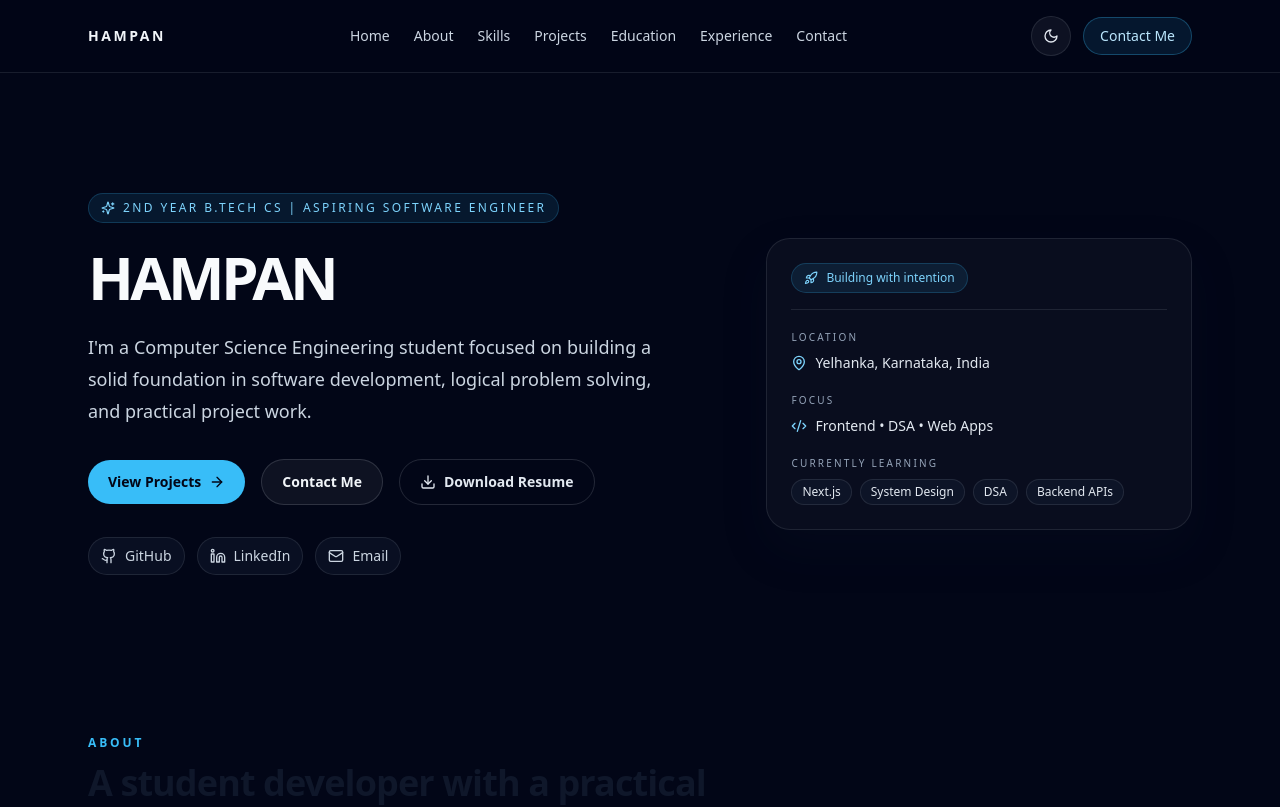
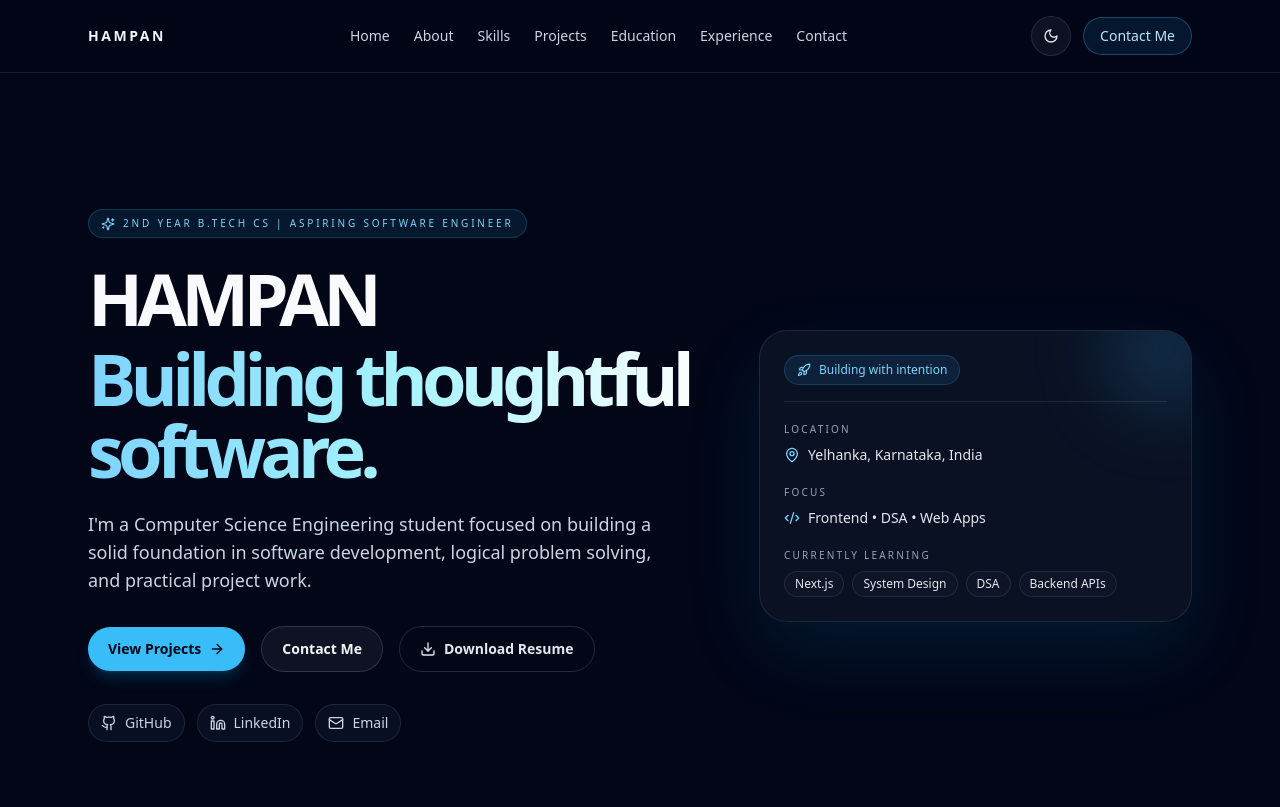
Before and after one commit to Hampan29/my_portfolio, a Next.js app: page / in a window 1280 px wide. Shown: the top 807 px of the page. Built offline with nearby package versions, Linux system fonts and the light colour scheme.

Commit message:
Enhance hero section typography and motion

```diff
--- a/app/page.tsx
+++ b/app/page.tsx
@@ -173,78 +173,118 @@ export default function Home() {
       <main className="mx-auto max-w-6xl px-6 pb-16 pt-10 md:pt-20">
         <motion.section
           id="home"
-          initial={{ opacity: 0, y: 20 }}
+          initial={{ opacity: 0, y: 28 }}
           animate={{ opacity: 1, y: 0 }}
-          transition={{ duration: 0.6, ease: 'easeOut' }}
-          className="grid items-center gap-10 pb-16 pt-10 md:grid-cols-[1.2fr_0.8fr] md:pb-20"
+          transition={{ duration: 0.7, ease: 'easeOut' }}
+          className="relative grid items-center gap-12 pb-16 pt-10 md:grid-cols-[1.18fr_0.82fr] md:pb-20 md:pt-14"
         >
-          <div>
-            <div className="mb-6 inline-flex items-center gap-2 rounded-full border border-sky-400/20 bg-sky-400/10 px-3 py-1.5 text-xs font-medium uppercase tracking-[0.2em] text-sky-300">
+          <div className="relative">
+            <motion.div
+              initial={{ opacity: 0, y: 18 }}
+              animate={{ opacity: 1, y: 0 }}
+              transition={{ duration: 0.5, delay: 0.1 }}
+              className="mb-6 inline-flex items-center gap-2 rounded-full border border-sky-400/20 bg-sky-400/10 px-3 py-1.5 text-[10px] font-medium uppercase tracking-[0.28em] text-sky-300"
+            >
               <Sparkles className="h-3.5 w-3.5" />
               2nd Year B.Tech CS | Aspiring Software Engineer
-            </div>
+            </motion.div>
 
-            <h1 className="max-w-xl text-4xl font-semibold tracking-[-0.06em] text-slate-50 md:text-6xl">
-              HAMPAN
-            </h1>
+            <motion.h1
+              initial={{ opacity: 0, y: 22 }}
+              animate={{ opacity: 1, y: 0 }}
+              transition={{ duration: 0.7, delay: 0.15 }}
+              className="max-w-2xl text-5xl font-black leading-[0.95] tracking-[-0.08em] text-slate-50 md:text-7xl"
+            >
+              <span className="block">HAMPAN</span>
+              <span className="mt-2 block bg-gradient-to-r from-sky-300 via-cyan-200 to-white bg-clip-text text-transparent">
+                Building thoughtful software.
+              </span>
+            </motion.h1>
 
-            <p className="mt-6 max-w-xl text-lg leading-8 text-slate-300">
+            <motion.p
+              initial={{ opacity: 0, y: 22 }}
+              animate={{ opacity: 1, y: 0 }}
+              transition={{ duration: 0.7, delay: 0.25 }}
+              className="mt-6 max-w-xl text-base leading-8 text-slate-300 md:text-lg"
+            >
               I&apos;m a Computer Science Engineering student focused on building a solid foundation in software
               development, logical problem solving, and practical project work.
-            </p>
+            </motion.p>
 
-            <div className="mt-8 flex flex-wrap items-center gap-4">
-              <a
+            <motion.div
+              initial={{ opacity: 0, y: 22 }}
+              animate={{ opacity: 1, y: 0 }}
+              transition={{ duration: 0.7, delay: 0.35 }}
+              className="mt-8 flex flex-wrap items-center gap-4"
+            >
+              <motion.a
+                whileHover={{ y: -1, scale: 1.01 }}
+                whileTap={{ scale: 0.99 }}
                 href="#projects"
-                className="inline-flex items-center gap-2 rounded-full bg-sky-400 px-5 py-3 text-sm font-semibold text-slate-950 transition hover:bg-sky-300"
+                className="inline-flex items-center gap-2 rounded-full bg-sky-400 px-5 py-3 text-sm font-semibold text-slate-950 shadow-lg shadow-sky-500/20 transition hover:bg-sky-300"
               >
                 View Projects
                 <ArrowRight className="h-4 w-4" />
-              </a>
-              <a
+              </motion.a>
+              <motion.a
+                whileHover={{ y: -1 }}
+                whileTap={{ scale: 0.99 }}
                 href="#contact"
                 className="inline-flex items-center gap-2 rounded-full border border-slate-200/15 bg-white/5 px-5 py-3 text-sm font-semibold text-slate-100 transition hover:border-sky-400/40 hover:text-sky-300"
               >
                 Contact Me
-              </a>
-              <a
+              </motion.a>
+              <motion.a
+                whileHover={{ y: -1 }}
+                whileTap={{ scale: 0.99 }}
                 href="/resume.pdf"
                 download
                 className="inline-flex items-center gap-2 rounded-full border border-slate-200/15 bg-transparent px-5 py-3 text-sm font-semibold text-slate-200 transition hover:border-slate-200/40 hover:text-white"
               >
                 <Download className="h-4 w-4" />
                 Download Resume
-              </a>
-            </div>
+              </motion.a>
+            </motion.div>
 
-            <div className="mt-8 flex flex-wrap items-center gap-3 text-sm text-slate-300">
-              <a href="https://github.com/Hampan29" className="inline-flex items-center gap-2 rounded-full border border-slate-200/10 bg-slate-900/60 px-3 py-2 hover:text-sky-300" target="_blank" rel="noreferrer">
+            <motion.div
+              initial={{ opacity: 0, y: 18 }}
+              animate={{ opacity: 1, y: 0 }}
+              transition={{ duration: 0.7, delay: 0.45 }}
+              className="mt-8 flex flex-wrap items-center gap-3 text-sm text-slate-300"
+            >
+              <a href="https://github.com/Hampan29" className="inline-flex items-center gap-2 rounded-full border border-slate-200/10 bg-slate-900/60 px-3 py-2 transition hover:border-sky-400/40 hover:text-sky-300" target="_blank" rel="noreferrer">
                 <Github className="h-4 w-4" />
                 GitHub
               </a>
-              <a href="https://www.linkedin.com/in/hampan-gowda-k-l-58330b375/" className="inline-flex items-center gap-2 rounded-full border border-slate-200/10 bg-slate-900/60 px-3 py-2 hover:text-sky-300" target="_blank" rel="noreferrer">
+              <a href="https://www.linkedin.com/in/hampan-gowda-k-l-58330b375/" className="inline-flex items-center gap-2 rounded-full border border-slate-200/10 bg-slate-900/60 px-3 py-2 transition hover:border-sky-400/40 hover:text-sky-300" target="_blank" rel="noreferrer">
                 <Linkedin className="h-4 w-4" />
                 LinkedIn
               </a>
-              <a href="mailto:hampangowda2934@gmail.com" className="inline-flex items-center gap-2 rounded-full border border-slate-200/10 bg-slate-900/60 px-3 py-2 hover:text-sky-300">
+              <a href="mailto:hampangowda2934@gmail.com" className="inline-flex items-center gap-2 rounded-full border border-slate-200/10 bg-slate-900/60 px-3 py-2 transition hover:border-sky-400/40 hover:text-sky-300">
                 <Mail className="h-4 w-4" />
                 Email
               </a>
-            </div>
+            </motion.div>
           </div>
 
           <motion.aside
-            initial={{ opacity: 0, y: 18 }}
-            animate={{ opacity: 1, y: 0 }}
-            transition={{ duration: 0.7, delay: 0.2, ease: 'easeOut' }}
-            className="rounded-3xl border border-slate-200/10 bg-white/[0.03] p-6 shadow-soft"
+            initial={{ opacity: 0, x: 22 }}
+            animate={{ opacity: 1, x: 0 }}
+            transition={{ duration: 0.7, delay: 0.25, ease: 'easeOut' }}
+            className="relative overflow-hidden rounded-[28px] border border-slate-200/10 bg-slate-900/70 p-6 shadow-[0_30px_80px_rgba(14,165,233,0.12)] backdrop-blur-sm"
           >
-            <div className="mb-4 inline-flex items-center gap-2 rounded-full border border-sky-400/20 bg-sky-400/10 px-3 py-1.5 text-xs font-medium text-sky-300">
+            <motion.div
+              animate={{ y: [0, -8, 0] }}
+              transition={{ duration: 5, repeat: Infinity, ease: 'easeInOut' }}
+              className="absolute -right-8 -top-8 h-28 w-28 rounded-full bg-sky-400/20 blur-2xl"
+            />
+
+            <div className="relative mb-4 inline-flex items-center gap-2 rounded-full border border-sky-400/20 bg-sky-400/10 px-3 py-1.5 text-xs font-medium text-sky-300">
               <Rocket className="h-3.5 w-3.5" />
               Building with intention
             </div>
 
-            <div className="space-y-5 border-t border-slate-200/10 pt-5">
+            <div className="relative space-y-5 border-t border-slate-200/10 pt-5">
               <div>
                 <p className="text-[10px] uppercase tracking-[0.22em] text-slate-400">Location</p>
                 <div className="mt-2 flex items-center gap-2 text-sm text-slate-200">
```
